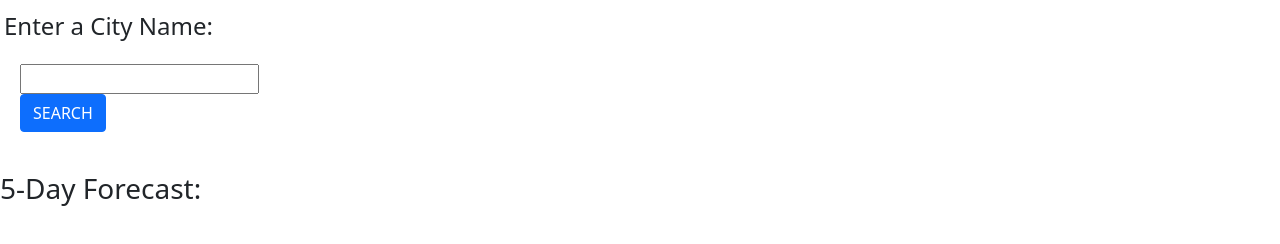
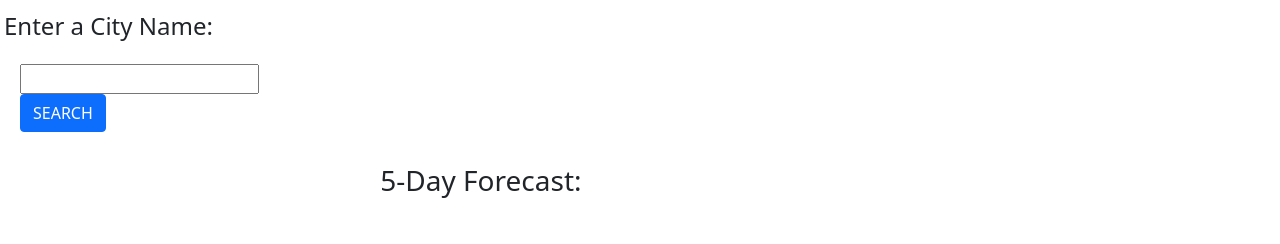
Before and after one commit to rkml14/06-weather-dashboard, a plain HTML site: page index.html in a window 1280 px wide. Shown: the part 86-330 px from the top of the page. Drawn offline with nearby package versions, Linux system fonts and the light colour scheme.

Commit message:
updated 5 day forecast portion

```diff
--- a/index.html
+++ b/index.html
@@ -58,15 +58,19 @@
 
 
         <!-- Section for the 5 day forecast -->
-        <section class="mt-2 mb-2" id="display-forecast">
-            <h3>5-Day Forecast:</h3>
-            <!-- Cards will be created via script.js dynamically -->
-            <div class="forecast-card">
-
+        <section>
+            <div class="row justify-content-evenly">
+                <section class="col-5" id="display-forecast">
+                    <h3>5-Day Forecast:</h3>
+                    <!-- Cards will be created via script.js dynamically -->
+                    <div class="forecast-card">
+                    </div>
+                </section>
             </div>
         </section>
 
-        </section>
+
+
 
 
 
```
